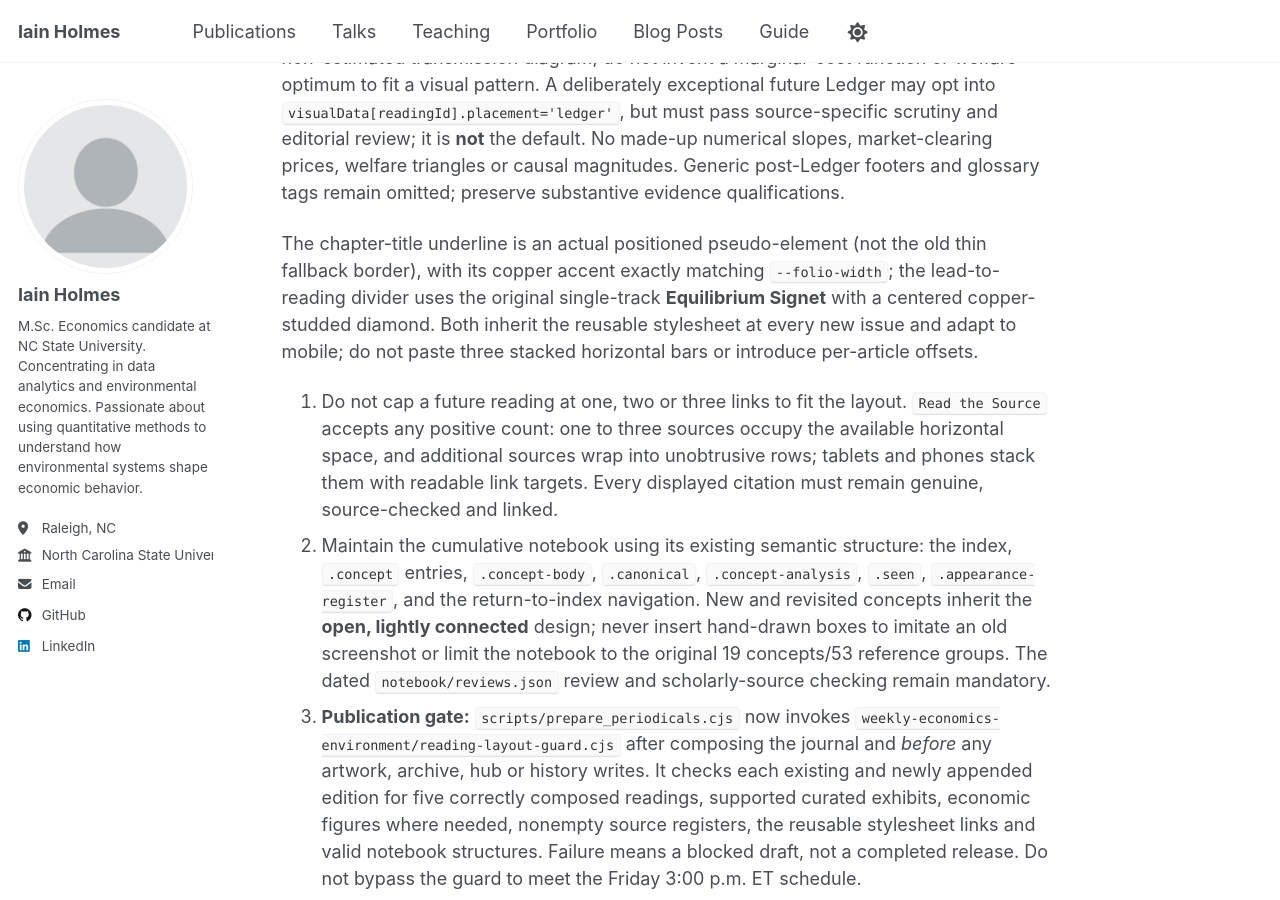
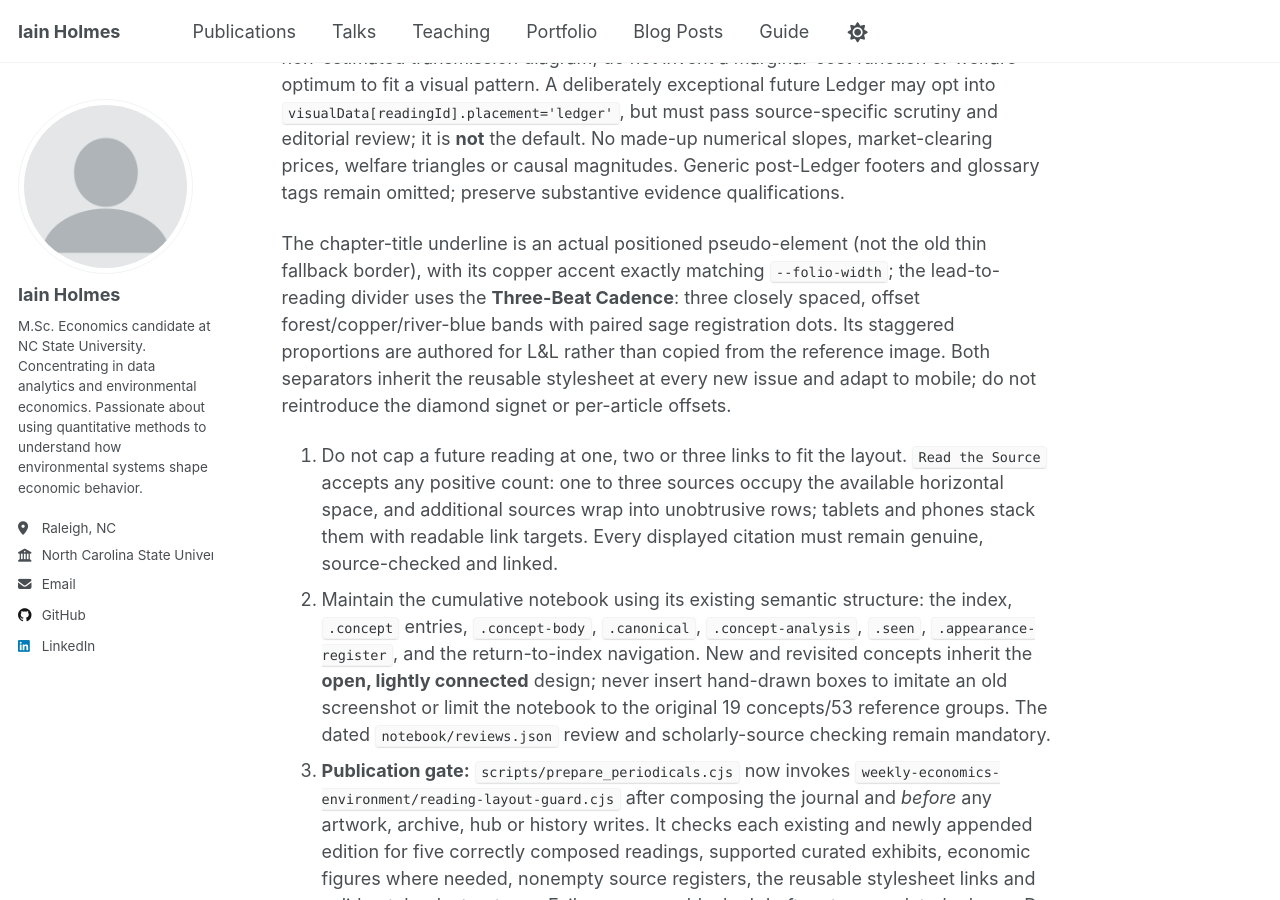
Before and after one commit to iainholmes/iainholmes.github.io, a Jekyll site: the page built from personal-updates/PUBLISHING.md, in a window 1280 px wide and 900 px high, scrolled down 12117 px. Built offline with Jekyll 4.4.1, drawn with Linux system fonts in a browser that asks for light colours; nearby versions of some CDN libraries; our own code applies the rules of GitHub Pages for plain Markdown files; library files that are not in the unit come from our copies; a script that is not in the unit is left out.

Commit message:
Document durable three-line L&L editorial cadence

```diff
--- a/personal-updates/PUBLISHING.md
+++ b/personal-updates/PUBLISHING.md
@@ -104,7 +104,7 @@ Check notebook → article/edition and journal → notebook links on desktop and
 
 **The default is a detached economic-graphics companion within Economic Interpretation, adjacent to the Incidence Ledger—not a figure embedded beneath its affected-party rows.** The formatter places exactly one curated graphic in this interpretation panel, and the publication guard enforces its generated placement and content. Use actual reported measures in quantitative plots, carefully identified structural/model figures where grounded, or a canonical theory graph *only* where the reading supports that economic mechanism. For classical supply-and-demand treatments, label price/quantity, shifts, and computed illustrative intersections while prominently distinguishing schematic equilibria from estimated data. An article without such an implied model (for example, the PFAS farm-contamination study) retains a qualitative, explicitly non-estimated transmission diagram; do not invent a marginal-cost function or welfare optimum to fit a visual pattern. A deliberately exceptional future Ledger may opt into `visualData[readingId].placement='ledger'`, but must pass source-specific scrutiny and editorial review; it is **not** the default. No made-up numerical slopes, market-clearing prices, welfare triangles or causal magnitudes. Generic post-Ledger footers and glossary tags remain omitted; preserve substantive evidence qualifications.
 
-The chapter-title underline is an actual positioned pseudo-element (not the old thin fallback border), with its copper accent exactly matching `--folio-width`; the lead-to-reading divider uses the original single-track **Equilibrium Signet** with a centered copper-studded diamond. Both inherit the reusable stylesheet at every new issue and adapt to mobile; do not paste three stacked horizontal bars or introduce per-article offsets.
+The chapter-title underline is an actual positioned pseudo-element (not the old thin fallback border), with its copper accent exactly matching `--folio-width`; the lead-to-reading divider uses the **Three-Beat Cadence**: three closely spaced, offset forest/copper/river-blue bands with paired sage registration dots. Its staggered proportions are authored for L&L rather than copied from the reference image. Both separators inherit the reusable stylesheet at every new issue and adapt to mobile; do not reintroduce the diamond signet or per-article offsets.
 
 3. Do not cap a future reading at one, two or three links to fit the layout. `Read the Source` accepts any positive count: one to three sources occupy the available horizontal space, and additional sources wrap into unobtrusive rows; tablets and phones stack them with readable link targets. Every displayed citation must remain genuine, source-checked and linked.
 4. Maintain the cumulative notebook using its existing semantic structure: the index, `.concept` entries, `.concept-body`, `.canonical`, `.concept-analysis`, `.seen`, `.appearance-register`, and the return-to-index navigation. New and revisited concepts inherit the **open, lightly connected** design; never insert hand-drawn boxes to imitate an old screenshot or limit the notebook to the original 19 concepts/53 reference groups. The dated `notebook/reviews.json` review and scholarly-source checking remain mandatory.
```
